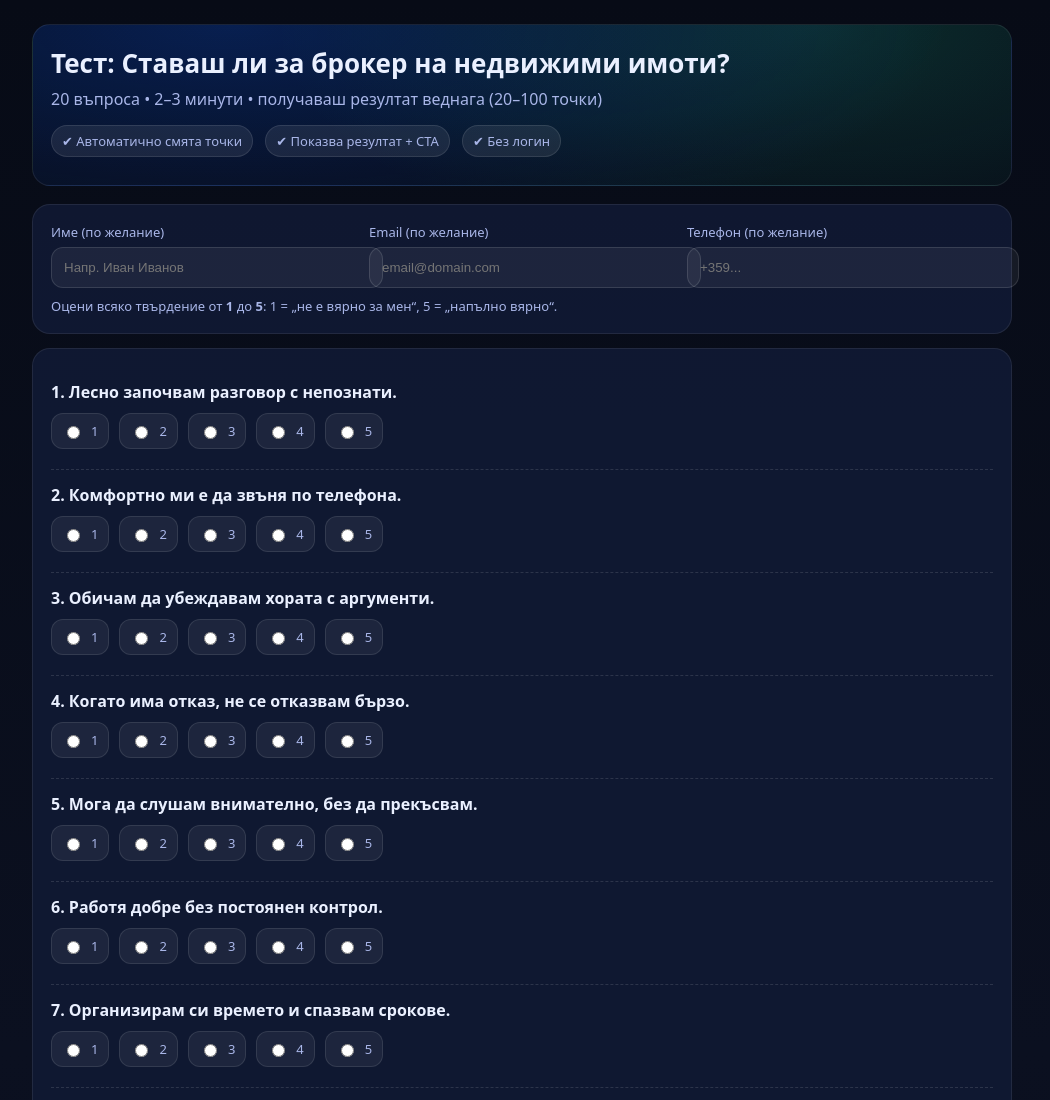
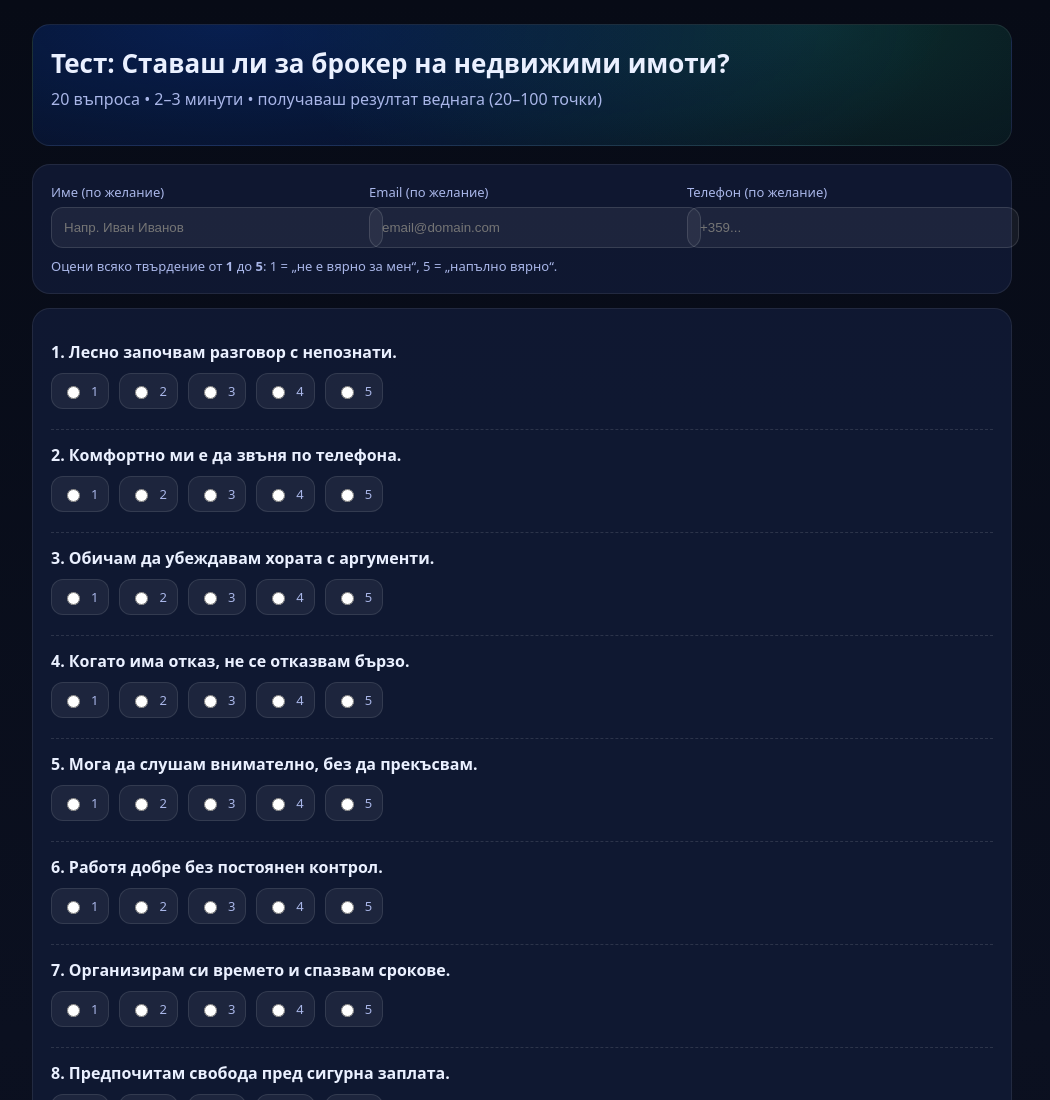
Before and after one commit to danielrashev2084-web/broker-test, a plain HTML site: page index.html in a window 1280 px wide. Shown: the top 1100 px of the page, without its empty margins (118-1168 px from the left). Drawn offline with Linux system fonts and the light colour scheme.

Commit message:
Update index.html

```diff
--- a/index.html
+++ b/index.html
@@ -51,9 +51,6 @@
     <div class="hero">
       <h1>Тест: Ставаш ли за брокер на недвижими имоти?</h1>
       <p class="sub">20 въпроса • 2–3 минути • получаваш резултат веднага (20–100 точки)</p>
-      <span class="pill">✔ Автоматично смята точки</span>
-      <span class="pill">✔ Показва резултат + CTA</span>
-      <span class="pill">✔ Без логин</span>
     </div>
 
     <div class="card">
```
